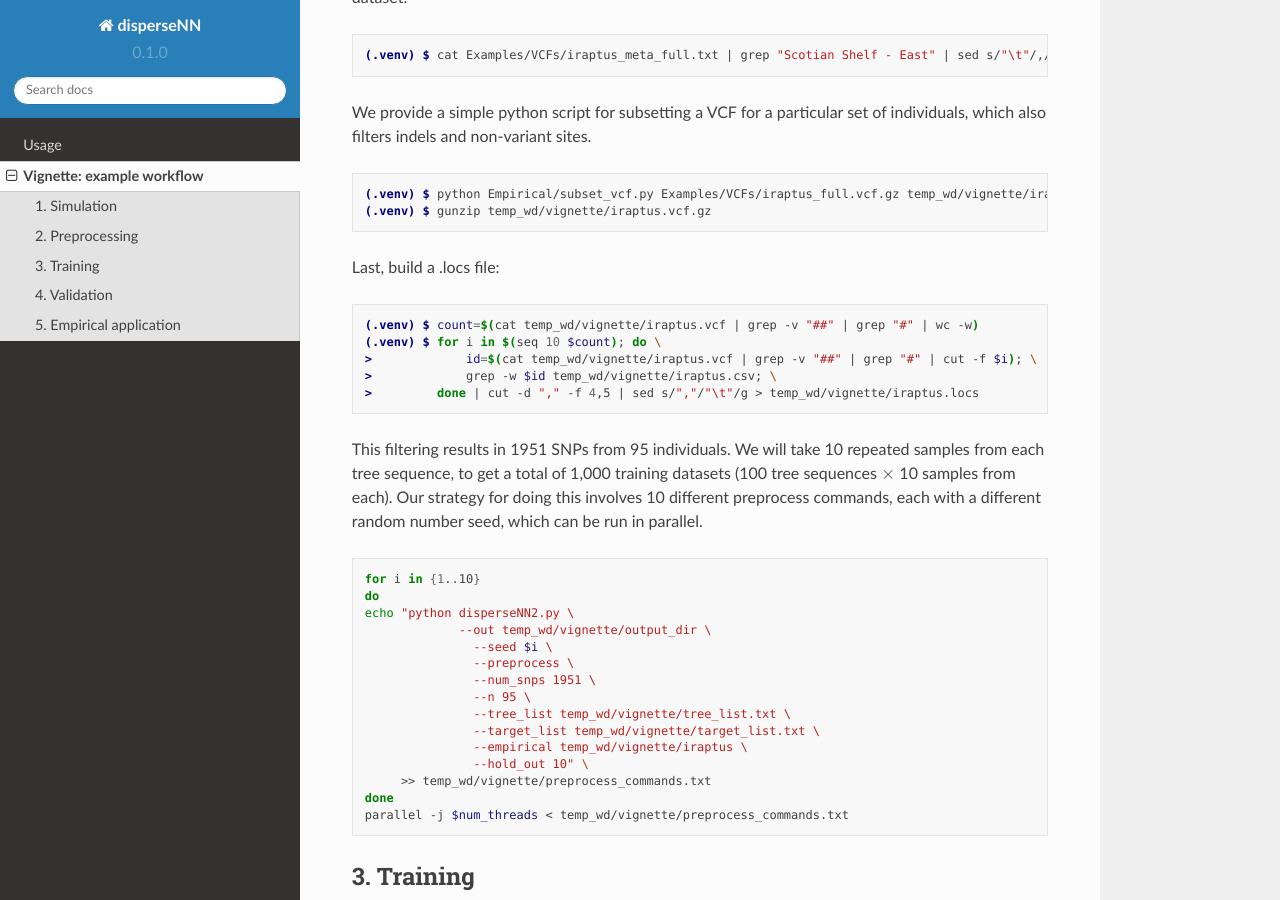
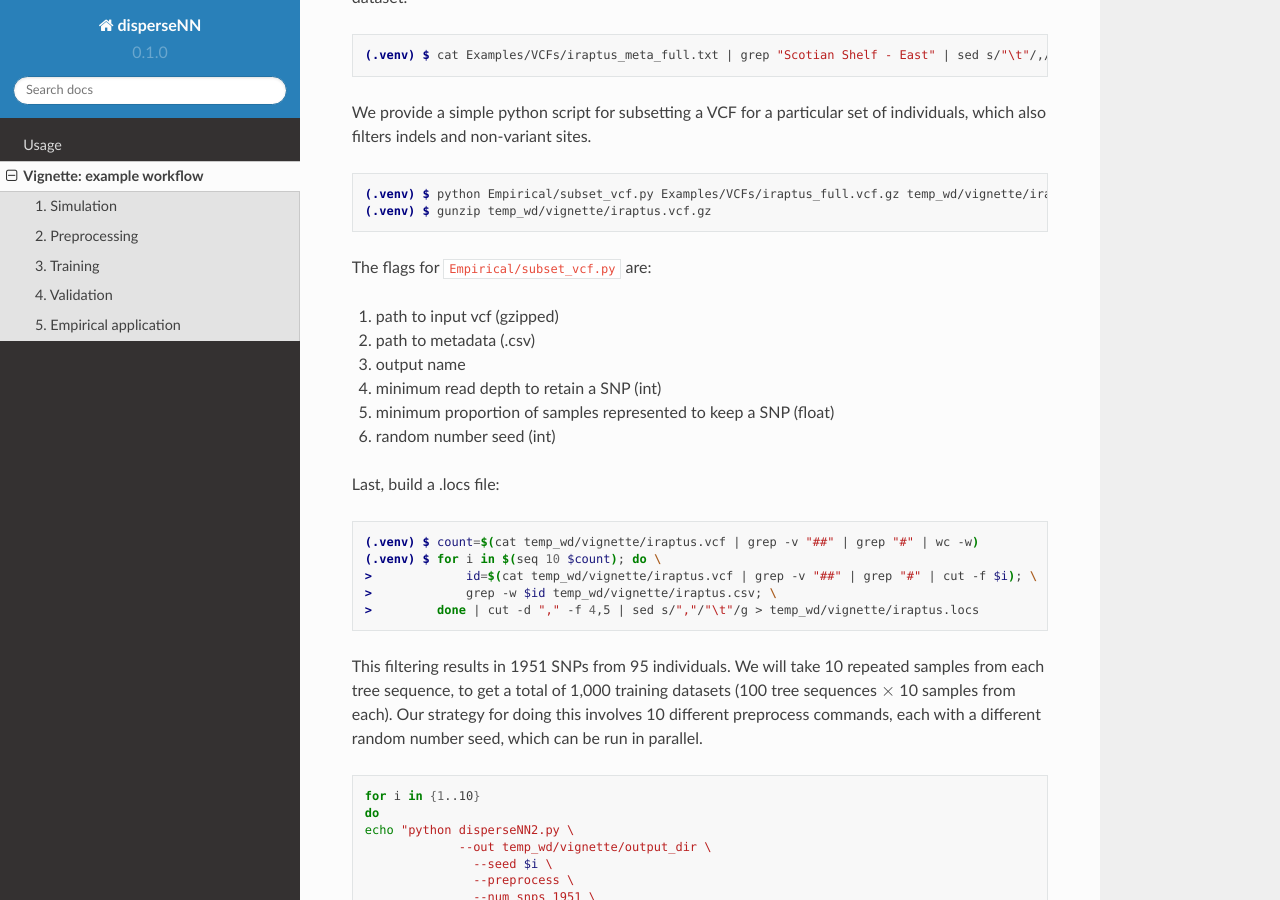
Before and after one commit to kr-colab/disperseNN2, a Sphinx documentation site: the page built from docs/source/vignette.rst, in a window 1280 px wide and 900 px high, scrolled down 2018 px. Built offline with Sphinx 7.4.7 and the Read the Docs theme 2.0.0, drawn with Linux system fonts in a browser that asks for light colours.

Commit message:
fixed deep random seed issue in subset_vcf.py

```diff
--- a/docs/source/vignette.rst
+++ b/docs/source/vignette.rst
@@ -111,8 +111,17 @@ We provide a simple python script for subsetting a VCF for a particular set of i
 
 .. code-block:: console
 
-		(.venv) $ python Empirical/subset_vcf.py Examples/VCFs/iraptus_full.vcf.gz temp_wd/vignette/iraptus.csv temp_wd/vignette/iraptus.vcf 0 1
+		(.venv) $ python Empirical/subset_vcf.py Examples/VCFs/iraptus_full.vcf.gz temp_wd/vignette/iraptus.csv temp_wd/vignette/iraptus.vcf 0 1 12345
 		(.venv) $ gunzip temp_wd/vignette/iraptus.vcf.gz
+
+The flags for ``Empirical/subset_vcf.py`` are:
+
+1. path to input vcf (gzipped)
+2. path to metadata (.csv)
+3. output name
+4. minimum read depth to retain a SNP (int)
+5. minimum proportion of samples represented to keep a SNP (float)
+6. random number seed (int)
 
 Last, build a .locs file:
 
```
Also changed, not shown: 1 other file.
